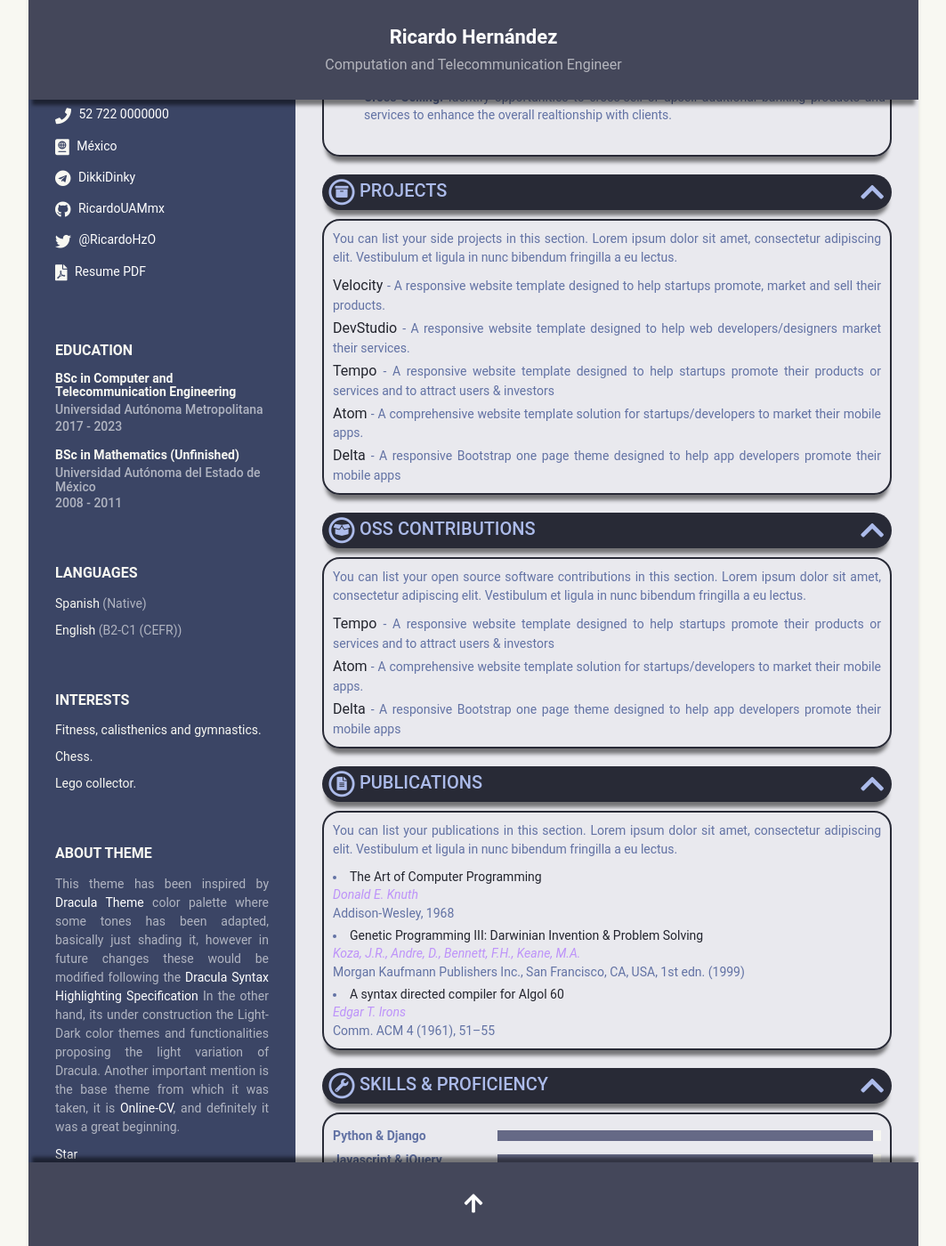
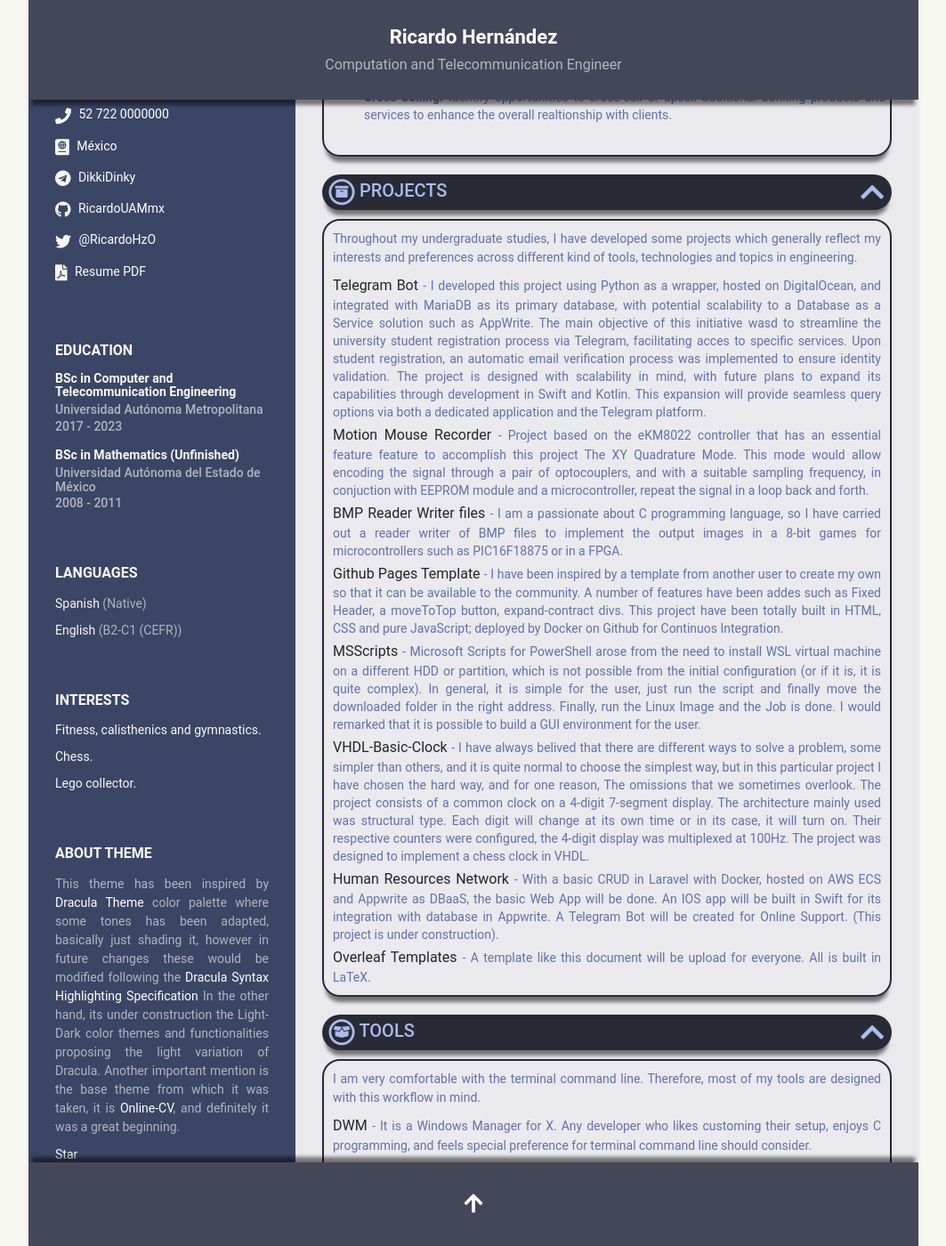
Before and after one commit to RicardoUAMmx/webcode, a Jekyll site: the page built from index.html, in a window 1280 px wide and 1400 px high, scrolled down 1292 px. Shown: the whole window at 89% size, without its empty margins (108-1171 px from the left). Built offline with Jekyll 4.4.1, drawn with Linux system fonts in a browser that asks for light colours; some of the changed text lies outside the part shown.

Commit message:
experimental cv-theme

```diff
--- a/_data/data.yml
+++ b/_data/data.yml
@@ -185,92 +185,108 @@
 projects:
     title: Projects
     intro: >
-      You can list your side projects in this
-      section. Lorem ipsum dolor sit amet, consectetur adipiscing elit.
-      Vestibulum et ligula in nunc bibendum fringilla a eu lectus.
+      Throughout my undergraduate studies, I have developed some projects
+      which generally reflect my interests and preferences across different
+      kind of tools, technologies and topics in engineering.
     assignments:
-      - title: Velocity
-        link: "#hook"
-        tagline: "A responsive website template designed to help startups promote, market and sell their products."
+      - title: Telegram Bot
+        link: "#"
+        tagline: "I developed this project using Python as a wrapper, hosted on DigitalOcean, and integrated with MariaDB as its primary database, with potential scalability to a Database as a Service solution such as AppWrite. The main objective of this initiative wasd to streamline the university student registration process via Telegram, facilitating acces to specific services. Upon student registration, an automatic email verification process was implemented to ensure identity validation. The project is designed with scalability in mind, with future plans to expand its capabilities through development in Swift and Kotlin. This expansion will provide seamless query options via both a dedicated application and the Telegram platform."
 
-      - title: DevStudio
+      - title: Motion Mouse Recorder
         link: "#"
-        tagline: "A responsive website template designed to help web developers/designers market their services."
+        tagline: "Project based on the eKM8022 controller that has an essential feature feature to accomplish this project The XY Quadrature Mode. This mode would allow encoding the signal through a pair of optocouplers, and with a suitable sampling frequency, in conjuction with EEPROM module and a microcontroller, repeat the signal in a loop back and forth."
 
-      - title: Tempo
+      - title: BMP Reader Writer files
+        link: "https://github.com/RicardoUAMmx/BMP"
+        tagline: "I am a passionate about C programming language, so I have carried out a reader writer of BMP files to implement the output images in a 8-bit games for microcontrollers such as PIC16F18875 or in a FPGA."
+
+      - title: Github Pages Template
+        link: "https://github.com/RicardoUAMmx/webcode"
+        tagline: "I have been inspired by a template from another user to create my own so that it can be available to the community. A number of features have been addes such as Fixed Header, a moveToTop button, expand-contract divs. This project have been totally built in HTML, CSS and pure JavaScript; deployed by Docker on Github for Continuos Integration."
+
+      - title: MSScripts
+        link: "https://github.com/RicardoUAMmx/BMP"
+        tagline: "Microsoft Scripts for PowerShell arose from the need to install WSL virtual machine on a different HDD or partition, which is not possible from the initial configuration (or if it is, it is quite complex). In general, it is simple for the user, just run the script and finally move the downloaded folder in the right address. Finally, run the Linux Image and the Job is done. I would remarked that it is possible to build a GUI environment for the user."
+
+      - title: VHDL-Basic-Clock
+        link: "https://github.com/RicardoUAMmx/VHDL-basic-clock"
+        tagline: "I have always belived that there are different ways to solve a problem, some simpler than others, and it is quite normal to choose the simplest way, but in this particular project I have chosen the hard way, and for one reason, The omissions that we sometimes overlook. The project consists of a common clock on a 4-digit 7-segment display. The architecture mainly used was structural type. Each digit will change at its own time or in its case, it will turn on. Their respective counters were configured, the 4-digit display was multiplexed at 100Hz. The project was designed to implement a chess clock in VHDL."
+
+      - title: Human Resources Network
         link: "#"
-        tagline: "A responsive website template designed to help startups promote their products or services and to attract users &amp; investors"
+        tagline: "With a basic CRUD in Laravel with Docker, hosted on AWS ECS and Appwrite as DBaaS, the basic Web App will be done. An IOS app will be built in Swift for its integration with database in Appwrite. A Telegram Bot will be created for Online Support. (This project is under construction)."
 
-      - title: Atom
+      - title: Overleaf Templates
         link: "#"
-        tagline: "A comprehensive website template solution for startups/developers to market their mobile apps."
-
-      - title: Delta
-        link: "#"
-        tagline: "A responsive Bootstrap one page theme designed to help app developers promote their mobile apps"
+        tagline: "A template like this document will be upload for everyone. All is built in LaTeX."
 
 oss:
-    title: OSS Contributions
+    title: Tools
     intro: >
-      You can list your open source software contributions in this
-      section. Lorem ipsum dolor sit amet, consectetur adipiscing elit.
-      Vestibulum et ligula in nunc bibendum fringilla a eu lectus.
+      I am very comfortable with the terminal command line. Therefore, most of my tools are designed with this workflow in mind.
     contributions:
-      - title: Tempo
-        link: "#"
-        tagline: "A responsive website template designed to help startups promote their products or services and to attract users &amp; investors"
+      - title: DWM
+        link: "https://dwm.suckless.org"
+        tagline: "It is a Windows Manager for X. Any developer who likes customing their setup, enjoys C programming, and feels special preference for terminal command line should consider."
 
-      - title: Atom
-        link: "#"
-        tagline: "A comprehensive website template solution for startups/developers to market their mobile apps."
+      - title: VIM or NEOVIM
+        link: "https://neovim.io"
+        tagline: "I personally prefer just a few pluggins installed; however, essential plugins are those that bring a different a different perspective to your entire environment, such as Vim-Airline and Latex Suite (which, when properly configured, allows integration with any language)."
 
-      - title: Delta
-        link: "#"
-        tagline: "A responsive Bootstrap one page theme designed to help app developers promote their mobile apps"
+      - title: Debian
+        link: "https://www.debian.org"
+        tagline: "The base of operating systems like Ubuntu or Mint. Its extensive  array of packages available though it package management system makes software installation and updates efficient."
 
-publications:
-    title: Publications
-    intro: |
-      You can list your publications in this section. Lorem ipsum dolor sit
-      amet, consectetur adipiscing elit. Vestibulum et ligula in nunc
-      bibendum fringilla a eu lectus.
-    papers:
-      - title: The Art of Computer Programming
-        link: "#"
-        authors: Donald E. Knuth
-        conference: Addison-Wesley, 1968
+      - title: Tmux
+        link: "https://github.com/tmux/tmux/wiki"
+        tagline: "If you are trying to run some process on background in a easy way or just programming without any additional windows; this must be your choice."
 
-      - title: "Genetic Programming III: Darwinian Invention &amp; Problem Solving"
-        link: "#"
-        authors: Koza, J.R., Andre, D., Bennett, F.H., Keane, M.A.
-        conference: "Morgan Kaufmann Publishers Inc., San Francisco, CA, USA, 1st edn. (1999)"
+      - title: Anaconda for Python
+        link: "https://www.anaconda.com"
+        tagline: "The most easy way to install your packages for Python, even you could have several users for different kind of purposes."
 
-      - title: A syntax directed compiler for Algol 60
-        link: "#"
-        authors: Edgar T. Irons
-        conference: "Comm. ACM 4 (1961), 51–55"
+      - title: Jupyter Notebooks for Python
+        link: "https://jupyter.org"
+        tagline: "The fastest way to visalize  your results in a pretty way. You could setup your localhost to broadcast through any other device on your net."
+
+      - title: Arduino-CLI
+        link: "https://www.arduino.cc/pro/software-pro-cli/"
+        tagline: "The ultimate way to maintain your workflow through a CLI environment."
 
 skills:
     title: Skills &amp; Proficiency
 
     toolset:
-      - name: Python & Django
-        level: 98%
+      - name: LaTeX
+        level: 95%
 
-      - name: Javascript & jQuery
-        level: 98%
+      - name: HTML, CSS and SASS
+        level: 85%
 
-      - name: Angular
-        level: 98%
+      - name: MySQL
+        level: 70%
 
       - name: HTML5 & CSS
         level: 95%
 
-      - name: Ruby on Rails
+      - name: Cloud IaaS, Shells, SSH
+        level: 90%
+
+      - name: Python
+        level: 90%
+
+      - name: C/C++
+        level: 90%
+
+      - name: Git, GitHub and GitLab
+        level: 60%
+
+      - name: JavaScript
+        level: 60%
+
+      - name: PHP
         level: 85%
 
-      - name: Sketch & Photoshop
-        level: 60%
-
-footer: >
-    Designed with <i class="fas fa-heart"></i> by <a href="http://themes.3rdwavemedia.com" target="_blank" rel="nofollow">Xiaoying Riley</a>
+      - name: Laravel
+        level: 70%
```
